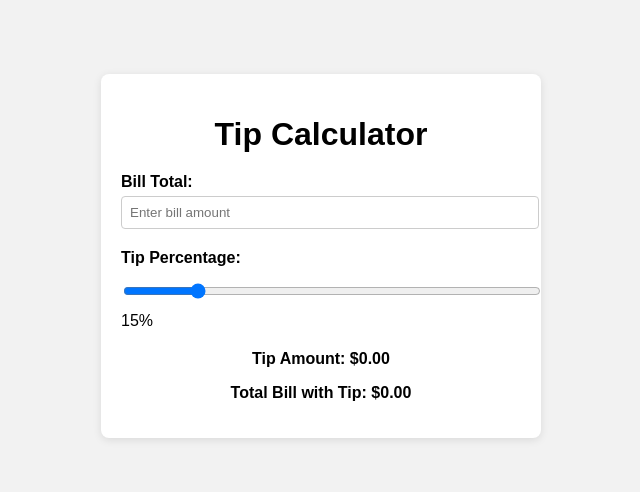
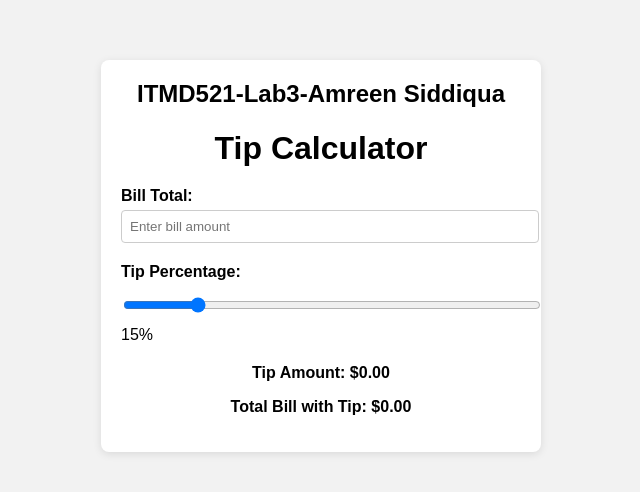
Before and after one commit to asiddiqua2/ITMD541, a plain HTML site: page Lab3/index.html in a window 1280 px wide. Shown: the part 144-636 px from the top of the page, without its empty margins (319-959 px from the left). Drawn offline with Linux system fonts and the light colour scheme.

Commit message:
Added name above Tip Calculator and added relevant CSS for it

```diff
--- a/Lab3/index.html
+++ b/Lab3/index.html
@@ -6,6 +6,7 @@
   </head>
   <body>
     <div class="container">
+      <div class="name">ITMD521-Lab3-Amreen Siddiqua</div>
       <h1>Tip Calculator</h1>
       <div class="input-group">
         <label for="billTotal">Bill Total:</label>
--- a/Lab3/styles.css
+++ b/Lab3/styles.css
@@ -15,6 +15,13 @@ body {
     box-shadow: 0 2px 8px rgba(0, 0, 0, 0.1);
     max-width: 400px;
     width: 100%;
+  }
+
+  .name {
+    text-align: center;
+    font-size: 24px;
+    font-weight: bold;
+    margin-bottom: 10px;
   }
 
   h1 {
```
